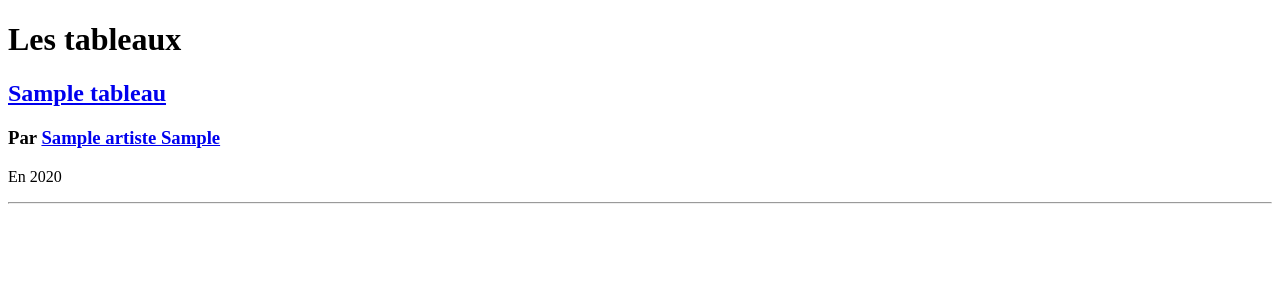
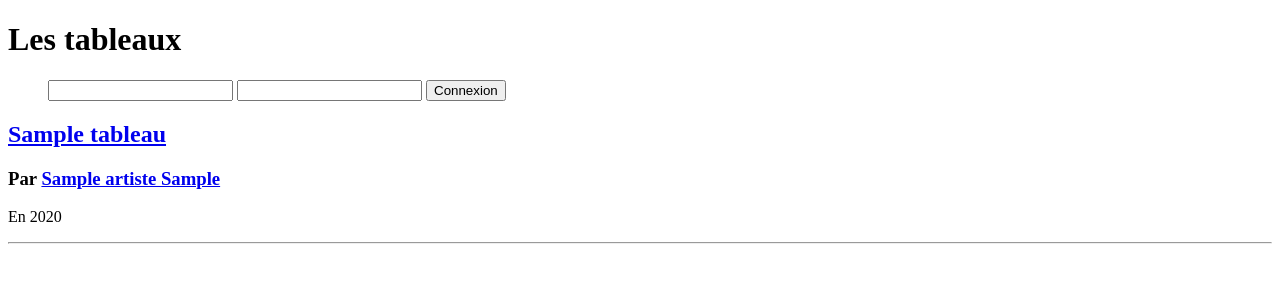
Before and after one commit to mikhawa/RevisionMVC, a PHP site: page / in a window 1280 px wide. Shown: the top 300 px of the page. Run offline with PHP 8.4, Linux system fonts and the light colour scheme; tables that the repository leaves empty hold one stand-in row (values such as "Sample post").

Commit message:
Formulaire graphique

```diff
--- a/v/artisteSeul.php
+++ b/v/artisteSeul.php
@@ -12,6 +12,7 @@
             //var_dump($art);
             ?>
         <h1>L'artiste <?=$art->getLeprenom()?> <?=$art->getLenom()?></h1>
+        <div><?php require_once 'v/formAccueil.php'; ?></div>
         <h2>Né en <?=$art->getNaissance()?></h2>
         <?php
             //var_dump($art->getTitre());
--- /dev/null
+++ b/v/formAccueil.php
@@ -0,0 +1,5 @@
+<ul>
+    <li style='display:inline;'><input type="text" name='login' /></li>
+    <li style='display:inline;'><input type="password" name='pwd' /></li>
+    <li style='display:inline;'><input type="submit" value='Connexion' /></li>
+</ul>
--- a/v/tableauSeul.php
+++ b/v/tableauSeul.php
@@ -6,6 +6,7 @@
     </head>
     <body>
         <h1>Le tableau</h1>
+        <div><?php require_once 'v/formAccueil.php'; ?></div>
         <?php
 
             ?>
--- a/v/tableauTous.php
+++ b/v/tableauTous.php
@@ -6,6 +6,7 @@
     </head>
     <body>
         <h1>Les tableaux</h1>
+        <div><?php require_once 'v/formAccueil.php'; ?></div>
         <?php
         foreach($obj as $valeur){
             ?>
```
